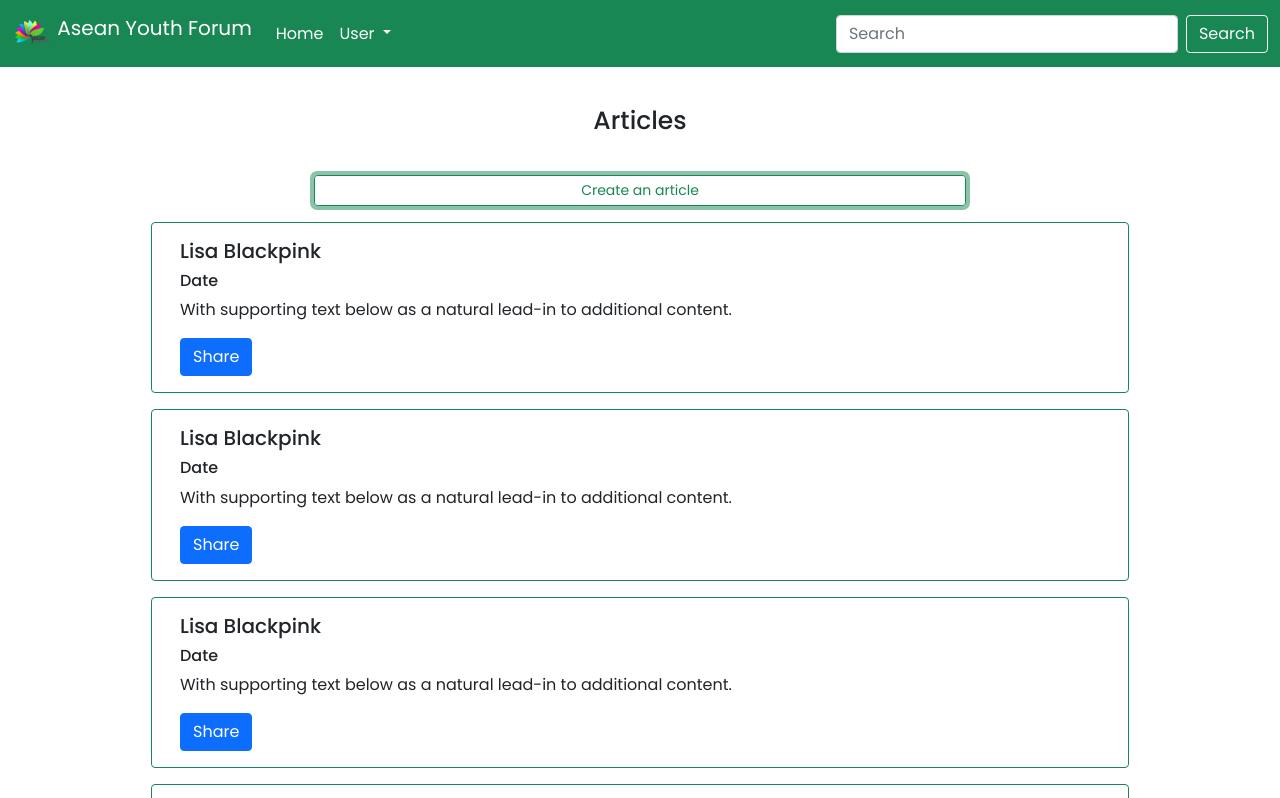
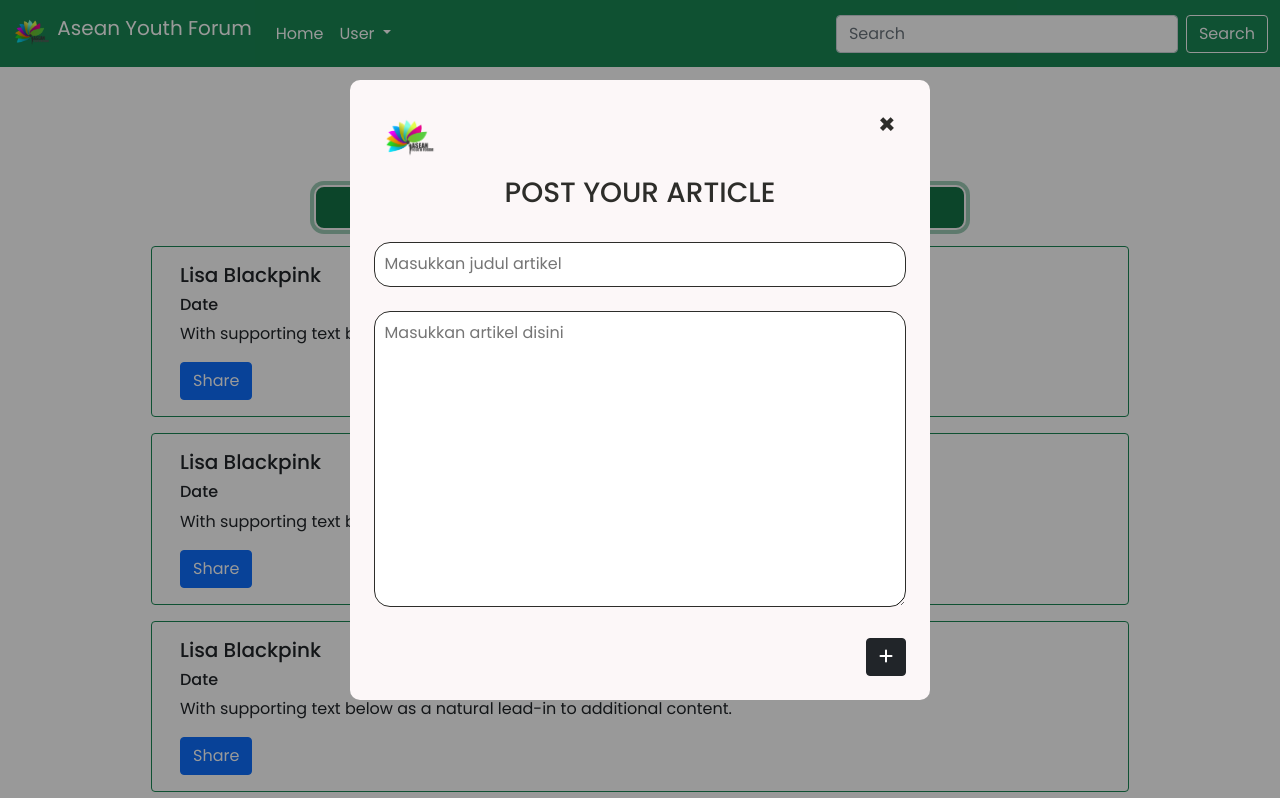
Before and after one commit to FE-4-skillvul/AYF, a plain HTML site: page home.html in a window 1280 px wide. Both pictures are taken after a click on the button "Create an article". Shown: the top 798 px of the page. Drawn offline with nearby package versions, Linux system fonts and the light colour scheme.

Commit message:
sam gh error:(

```diff
--- a/css/style2.css
+++ b/css/style2.css
@@ -107,3 +107,119 @@ button a{
 button a:hover{
     color: #65e67f;
 }
+
+:root {
+    --black-base : #2D2D2A;
+    --white-base : #FCF7F8;
+    --blue-base  : #9F8772;
+}
+
+
+label {
+    margin-left: 11px;
+}
+
+.popup-container {
+    display: none;
+    position: fixed;
+    z-index: 1;
+    padding-top: 10vh;
+    left: 0;
+    top: 0;
+    width: 100%;
+    height: 100%;
+    overflow: auto;
+    background-color: rgb(0,0,0);
+    background-color: rgba(0,0,0,0.4);
+}
+
+.title {
+    text-align: center;
+    padding-bottom: 3vh;
+}
+
+.input-title {
+    width: 100%;
+    padding: 0.6em;
+    border-radius: 1em;
+    margin : 0 auto;
+    border : 1px solid var(--black-base);
+}
+
+.input-articles {
+    width: 100%;
+    padding: 0.6em;
+    border-radius: 1em;
+    margin : 3vh auto;
+    border : 1px solid var(--black-base);
+    height : 37vh;
+}
+
+.main-popup {
+    position: relative;
+    margin: 0 auto;
+    background-color: var(--white-base);
+    color: var(--black-base);
+    border-radius: 10px;
+    padding: 1.5em;
+    -webkit-animation-name: animatetop;
+    -webkit-animation-duration: 0.4s;
+    animation-name: animatetop;
+    animation-duration: 0.4s
+}
+
+.logo-popup {
+    width: 3.5em;
+    height: 3.5em;
+    margin: 0.5em;
+    cursor: pointer;
+}
+
+@keyframes animatetop {
+   from {top: -30vh; opacity: 0}
+   to {top: 0; opacity: 1}
+}
+
+@-webkit-keyframes animatetop {
+   from {top:-30vh; opacity:0}
+   to {top:0; opacity:1}
+}
+
+.popup-title {
+    height: 5vh;
+}
+
+.close {
+    color: var(--black-base);
+    font-size: 28px;
+    font-weight: bold;
+    margin-left: 0.5em;
+    text-align: left;
+    width : 1em;
+}
+
+.close:hover, .close:focus {
+    color: var(--blue-base);
+    text-decoration: none;
+    cursor: pointer;
+}
+
+#ButtonPopUp {
+    border: 2px solid var(--white-base);
+    outline: none;
+    color: var(--white-base);
+    width: 100px;
+    padding: 10px;
+    margin: 10px;
+    cursor: pointer;
+    border-radius: 10px;
+    font-family: 'Quicksand', sans-serif;
+    letter-spacing: 1.1px;
+    font-weight: 700;
+}
+
+#ButtonPopUp:hover {
+    color: var(--white-base);
+    background-color: var(--black-base);
+    transition: 0.4s;
+}
--- a/home.html
+++ b/home.html
@@ -48,7 +48,26 @@
 <div class="row justify-content-center align-items-center">
     <h1>Articles</h1>
 
-    <button type="button" class="btn btn-outline-success mb-3 w-50 btn-sm ">Create an article</button>
+    <button type="button" id="ButtonPopUp" class="btn btn-success mb-3 w-50 btn-sm ">Create an article</button>
+    <div class="popup-container" id="MainPopUp">
+      <!--Pop up-->
+      <div class="container col-md-6">
+      <div class="main-popup sm-2">
+          <img src="img/logo.png" class="logo-popup" alt="">
+          <div class="close float-end">&times;</div>
+          <div class="title">
+            <h3>POST YOUR ARTICLE</h3>
+          </div>
+          <form action="">
+            <input class="input-title" type="text" name="" id="" placeholder="Masukkan judul artikel">
+            <textarea class="input-articles" name="" id="" cols="30" rows="10" placeholder="Masukkan artikel disini"></textarea>
+            <div class="text-end">
+            <button type="submit" class="btn btn-dark"><i class="fa-solid fa-plus"></i></button>
+            </div>
+          </form>
+      </div>
+    </div>
+   </div>
     <div class="card w-75 card border-success mb-3">
         <div class="card-body">
         <h5 class="card-title">Lisa Blackpink</h5>
@@ -97,5 +116,7 @@
 
  <!-- JavaScript Bundle with Popper -->
  <script src="https://cdn.jsdelivr.net/npm/bootstrap@5.1.3/dist/js/bootstrap.bundle.min.js" integrity="sha384-ka7Sk0Gln4gmtz2MlQnikT1wXgYsOg+OMhuP+IlRH9sENBO0LRn5q+8nbTov4+1p" crossorigin="anonymous"></script>
+ <script src="script/script.js"></script>
+ <script src="https://kit.fontawesome.com/185cf9920d.js" crossorigin="anonymous"></script>
 </body>
 </html>
--- /dev/null
+++ b/script/script.js
@@ -0,0 +1,19 @@
+var modal = document.getElementById("MainPopUp");
+
+var btn = document.getElementById("ButtonPopUp");
+
+var span = document.getElementsByClassName("close")[0];
+
+btn.onclick = function() {
+  modal.style.display = "block";
+}
+
+span.onclick = function() {
+  modal.style.display = "none";
+}
+
+window.onclick = function(event) {
+  if (event.target == modal) {
+    modal.style.display = "none";
+  }
+}
```
